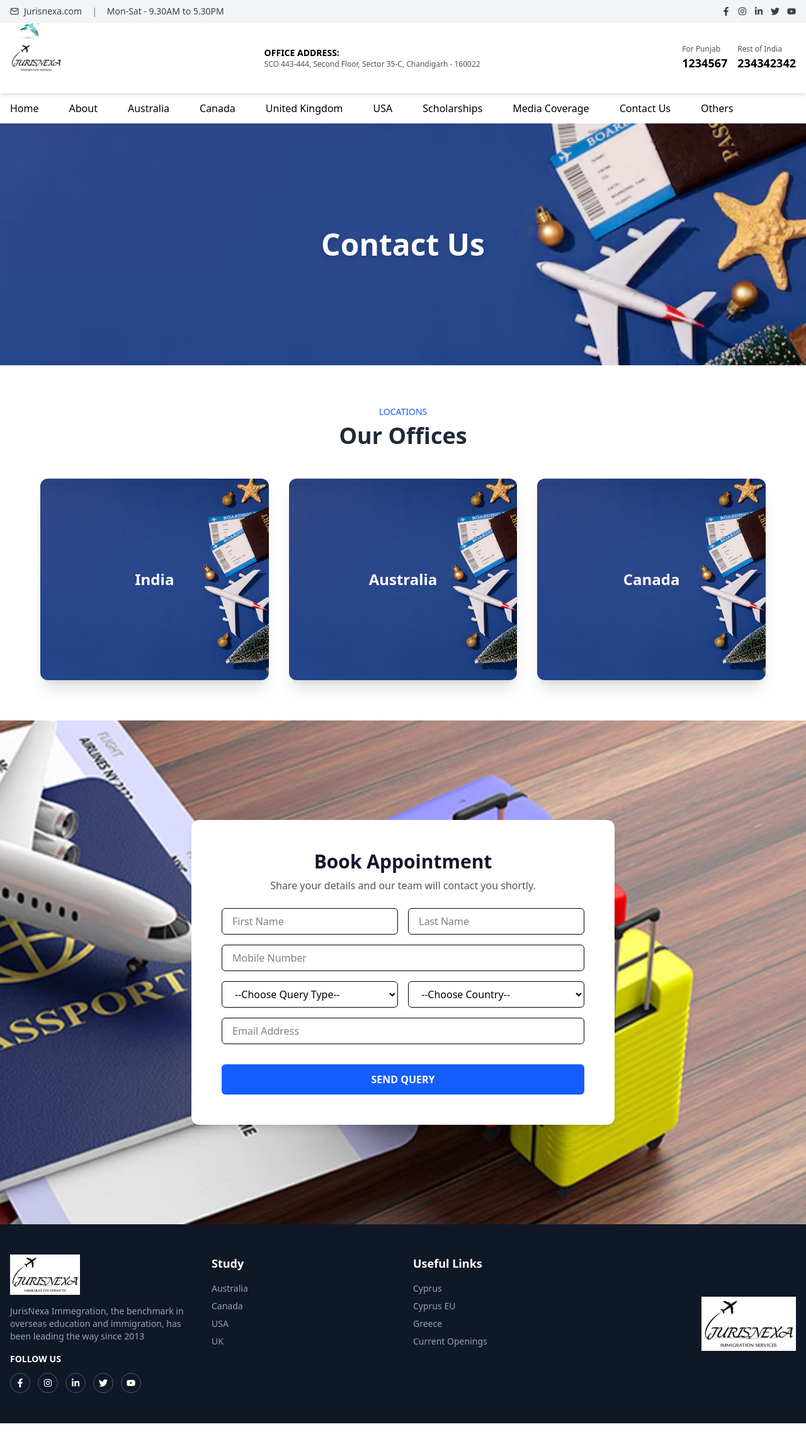
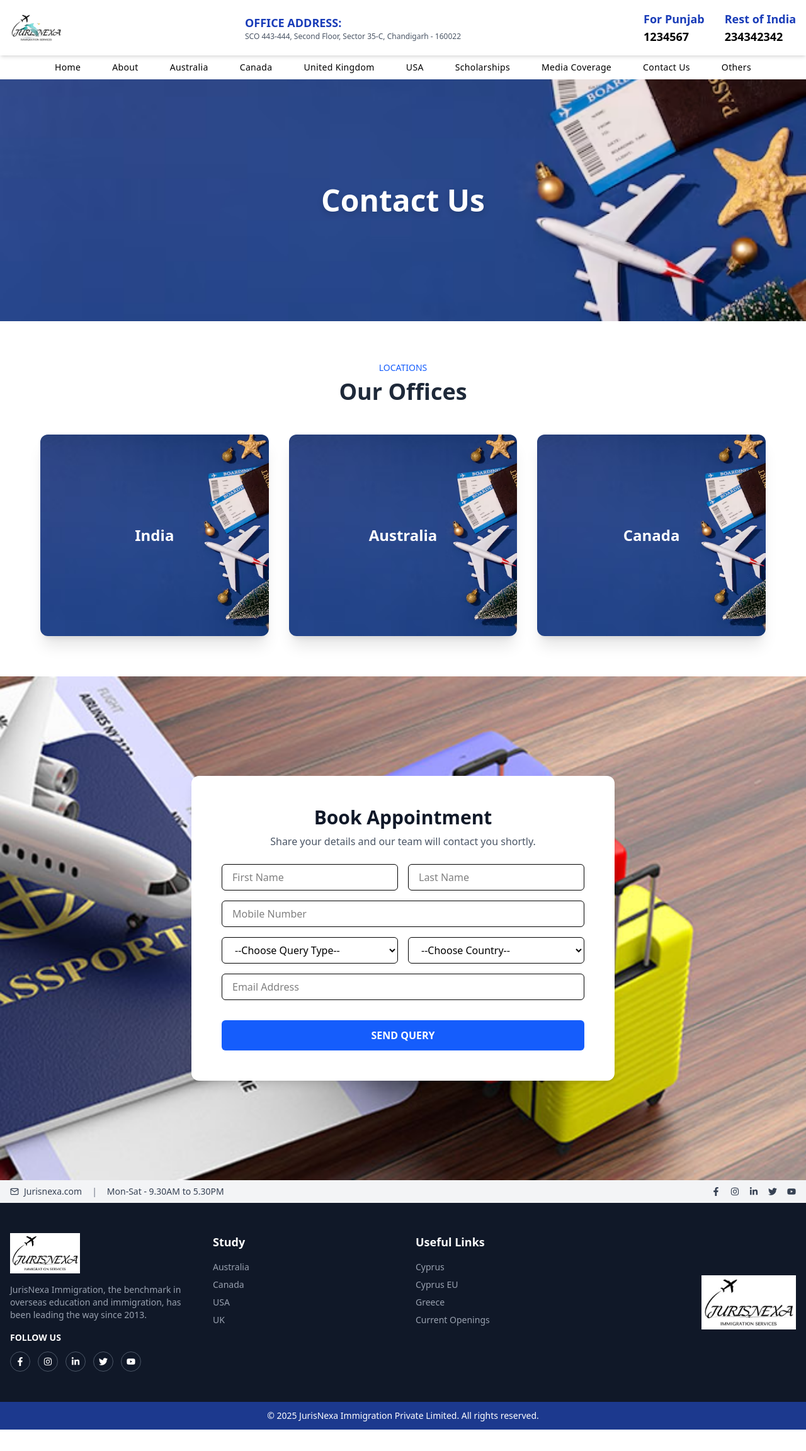
Before and after one commit to Shubham-juris/jurisnexaimmigrationservices, a React (Vite) app: page /contact in a window 1280 px wide. Shown: the whole page at 63% size. After the commit the page ends 2270 px from the top, so only its background shows below. Built offline with nearby package versions, Linux system fonts and the light colour scheme.

Commit message:
modification

```diff
--- a/src/Page/Other.jsx
+++ b/src/Page/Other.jsx
@@ -133,64 +133,65 @@
         <h1 className="text-4xl font-bold text-white">Other Countries</h1>
       </div>
 
-      {/* Countries Sections */}
+      {/* Countries Cards */}
+      <div className="grid grid-cols-1 md:grid-cols-2 lg:grid-cols-3 gap-8 px-4 md:px-20 py-12">
         {countries.map((country, index) => (
-        <div key={index} className="px-4 md:px-20 py-12 border-b border-gray-200">
-          <h2 className="text-3xl font-bold text-blue-800 text-center mb-6">
+          <div
+            key={index}
+            className="bg-white rounded-2xl shadow-lg overflow-hidden flex flex-col transition hover:shadow-xl"
+          >
+            {/* Image */}
+            <img
+              src={country.map}
+              alt={`${country.name} Map`}
+              className="w-full h-48 object-cover"
+            />
+
+            {/* Card Content */}
+            <div className="p-6 flex flex-col justify-between flex-1">
+              <h2 className="text-2xl font-bold text-blue-800 mb-2 text-center">
                 Study in {country.name}
               </h2>
 
-          <div className="bg-white rounded-xl shadow-md p-6 mb-8">
-            <h3 className="text-2xl font-semibold text-gray-700 mb-4">
+              <p className="text-gray-600 mb-4 text-sm text-center">
+                {country.description}
+              </p>
+
+              <div className="mb-4">
+                <h3 className="text-lg font-semibold text-gray-700 mb-2">
                   Why Choose {country.name}?
                 </h3>
-            <ul className="grid grid-cols-1 md:grid-cols-2 gap-4 text-gray-600">
-              {country.benefits.map((point, i) => (
-                <li
-                  key={i}
-                  className="bg-gray-50 p-4 rounded-lg shadow-sm hover:shadow-md transition"
-                >
-                  {point}
-                </li>
+                <ul className="list-disc list-inside text-sm text-gray-600 space-y-2">
+                  {country.benefits.slice(0, 4).map((point, i) => (
+                    <li key={i}>{point}</li>
                   ))}
+                  {country.benefits.length > 4 && (
+                    <li className="text-blue-600">...and more</li>
+                  )}
                 </ul>
               </div>
 
-          <div className="text-center mb-8">
-            <h3 className="text-xl font-semibold text-gray-700 mb-4">
+              <div className="mb-2">
+                <h3 className="text-md font-semibold text-gray-700 mb-2">
                   🎯 Upcoming Intakes
                 </h3>
-            <div className="flex flex-wrap justify-center gap-4">
+                <div className="flex flex-wrap gap-2">
                   {["February", "July", "November"].map((month) => (
                     <div
                       key={month}
-                  className="bg-blue-600 text-white px-5 py-2 rounded-full text-base font-medium shadow-md hover:bg-blue-700 transition"
+                      className="bg-blue-600 text-white px-3 py-1 rounded-full text-xs font-medium shadow"
                     >
                       {month}
                     </div>
                   ))}
                 </div>
               </div>
-
-          <div className="text-center">
-            <h3 className="text-xl font-semibold text-gray-700 mb-4">
-              📍 Explore {country.name}
-            </h3>
-            <div className="rounded-xl overflow-hidden shadow-lg inline-block">
-              <img
-                src={country.map}
-                alt={`${country.name} Map`}
-                className="w-full max-w-xl object-cover"
-              />
-            </div>
-            <p className="mt-4 text-gray-600 max-w-2xl mx-auto">
-              {country.description}
-            </p>
             </div>
           </div>
         ))}
       </div>
+    </div>
   );
 };
 
-export default Other;
+export default Other ;
--- a/src/components/Common/Footer.jsx
+++ b/src/components/Common/Footer.jsx
@@ -1,97 +1,159 @@
 import { Link } from 'react-router-dom';
-import { FaFacebookF, FaInstagram, FaLinkedinIn, FaTwitter, FaYoutube } from 'react-icons/fa';
-import Img from "../../assets/Logo/LOGO.jpg";
+import {
+  FaFacebookF,
+  FaInstagram,
+  FaLinkedinIn,
+  FaTwitter,
+  FaYoutube,
+} from 'react-icons/fa';
+import { FiMail } from 'react-icons/fi';
+import Img from '../../assets/Logo/LOGO.jpg';
+
 const Footer = () => {
   return (
-    <footer>
-      {/* Main Footer */}
-      <div className="bg-gray-900 py-12 text-white">
-        <div className="container mx-auto grid gap-8 px-4 md:grid-cols-4">
-          {/* Column 1: Logo and About */}
-          <div>
-            <Link to="/">
-              <img
-                src={Img}
-                alt="Logo"
-                className="mb-4 h-16"
-              />
-            </Link>
-            <p className="mb-4 text-sm text-gray-400">
-              JurisNexa Immegration, the benchmark in overseas education and immigration, has been leading the way since 2013
+    <footer className="text-sm text-gray-400">
+      {/* Top Contact Bar */}
+      <div className="bg-gray-100 w-full">
+  <div className="max-w-7xl mx-auto flex flex-col md:flex-row items-center justify-between px-4 py-2 space-y-2 md:space-y-0">
+    {/* Left side - Email and Timing */}
+    <address className="flex flex-col md:flex-row items-center space-y-1 md:space-y-0 md:space-x-4 not-italic text-center md:text-left">
+      <a
+        href="mailto:info@essglobal.com"
+        className="flex items-center text-gray-700 hover:text-blue-800 transition"
+      >
+        <FiMail className="mr-2" />
+        Jurisnexa.com
+      </a>
+      <span className="hidden md:inline-block text-gray-500">|</span>
+      <p className="text-gray-700">
+        Mon-Sat - 9.30AM to 5.30PM
       </p>
-            <h4 className="mb-3 text-sm font-bold uppercase">Follow Us</h4>
-            <div className="flex space-x-3">
+    </address>
+
+    {/* Right side - Social Icons */}
+    <div className="flex justify-center md:justify-end space-x-4">
       <a
-                href="https://www.facebook.com"
-                className="flex h-8 w-8 items-center justify-center rounded-full border border-gray-600 text-sm hover:bg-blue-600 hover:border-blue-600"
+        href="https://www.facebook.com/"
+        target="_blank"
+        rel="noopener noreferrer"
+        className="hover:text-blue-600 text-gray-700 transition"
+        aria-label="Facebook"
       >
         <FaFacebookF />
       </a>
       <a
-                href="https://www.instagram.com"
-                className="flex h-8 w-8 items-center justify-center rounded-full border border-gray-600 text-sm hover:bg-pink-600 hover:border-pink-600"
+        href="https://www.instagram.com/"
+        target="_blank"
+        rel="noopener noreferrer"
+        className="hover:text-pink-600 text-gray-700 transition"
+        aria-label="Instagram"
       >
         <FaInstagram />
       </a>
       <a
-                href="https://in.linkedin.com"
-                className="flex h-8 w-8 items-center justify-center rounded-full border border-gray-600 text-sm hover:bg-blue-700 hover:border-blue-700"
+        href="https://in.linkedin.com/"
+        target="_blank"
+        rel="noopener noreferrer"
+        className="hover:text-blue-700 text-gray-700 transition"
+        aria-label="LinkedIn"
       >
         <FaLinkedinIn />
       </a>
       <a
         href="https://twitter.com/"
-                className="flex h-8 w-8 items-center justify-center rounded-full border border-gray-600 text-sm hover:bg-blue-400 hover:border-blue-400"
+        target="_blank"
+        rel="noopener noreferrer"
+        className="hover:text-blue-400 text-gray-700 transition"
+        aria-label="Twitter"
       >
         <FaTwitter />
       </a>
       <a
         href="https://www.youtube.com/"
-                className="flex h-8 w-8 items-center justify-center rounded-full border border-gray-600 text-sm hover:bg-red-600 hover:border-red-600"
+        target="_blank"
+        rel="noopener noreferrer"
+        className="hover:text-red-600 text-gray-700 transition"
+        aria-label="YouTube"
       >
         <FaYoutube />
       </a>
     </div>
   </div>
+</div>
 
-          {/* Column 2: Study */}
+
+      {/* Main Footer */}
+      <div className="bg-gray-900 py-12 text-white">
+        <div className="container mx-auto grid gap-10 px-4 md:grid-cols-4">
+          {/* Logo & About */}
+          <div>
+            <Link to="/">
+              <img src={Img} alt="JurisNexa Logo" className="mb-4 h-16" />
+            </Link>
+            <p className="mb-4 text-sm text-gray-400">
+              JurisNexa Immigration, the benchmark in overseas education and immigration, has been leading the way since 2013.
+            </p>
+            <h4 className="mb-3 text-sm font-bold uppercase">Follow Us</h4>
+            <div className="flex space-x-3">
+              {[
+                { href: 'https://www.facebook.com', icon: <FaFacebookF />, bg: 'blue-600' },
+                { href: 'https://www.instagram.com', icon: <FaInstagram />, bg: 'pink-600' },
+                { href: 'https://in.linkedin.com', icon: <FaLinkedinIn />, bg: 'blue-700' },
+                { href: 'https://twitter.com/', icon: <FaTwitter />, bg: 'blue-400' },
+                { href: 'https://www.youtube.com/', icon: <FaYoutube />, bg: 'red-600' },
+              ].map((item, index) => (
+                <a
+                  key={index}
+                  href={item.href}
+                  target="_blank"
+                  rel="noopener noreferrer"
+                  className={`flex h-8 w-8 items-center justify-center rounded-full border border-gray-600 text-sm hover:bg-${item.bg} hover:border-${item.bg}`}
+                >
+                  {item.icon}
+                </a>
+              ))}
+            </div>
+          </div>
+
+          {/* Study Links */}
           <div>
             <h4 className="mb-4 text-lg font-semibold">Study</h4>
             <ul className="space-y-2 text-sm text-gray-400">
-    <li className="hover:text-ess-blue-300">Australia</li>
-    <li className="hover:text-ess-blue-300">Canada</li>
-    <li className="hover:text-ess-blue-300">USA</li>
-    <li className="hover:text-ess-blue-300">UK</li>
+              {['Australia', 'Canada', 'USA', 'UK'].map((country, idx) => (
+                <li key={idx} className="hover:text-blue-300 cursor-pointer">
+                  {country}
+                </li>
+              ))}
             </ul>
           </div>
 
-{/* Column 3: Useful Links */}
+          {/* Useful Links */}
           <div>
             <h4 className="mb-4 text-lg font-semibold">Useful Links</h4>
             <ul className="space-y-2 text-sm text-gray-400">
-    <li className="hover:text-ess-blue-300">Cyprus</li>
-    <li className="hover:text-ess-blue-300">Cyprus EU</li>
-    <li className="hover:text-ess-blue-300">Greece</li>
-    <li className="hover:text-ess-blue-300">Current Openings</li>
+              {['Cyprus', 'Cyprus EU', 'Greece', 'Current Openings'].map((link, idx) => (
+                <li key={idx} className="hover:text-blue-300 cursor-pointer">
+                  {link}
+                </li>
+              ))}
             </ul>
           </div>
 
-
-          {/* Column 4: Venture by OPTAS */}
+          {/* Partner/Venture Logo */}
           <div className="flex items-center justify-center md:justify-end">
             <img
               src={Img}
-              alt="logo"
+              alt="OPTAS Partner Logo"
               className="max-w-[150px]"
             />
           </div>
         </div>
       </div>
 
-      {/* Copyright Bar */}
-      <div className="bg-ess-blue-900 py-3 text-center text-sm text-white">
+      {/* Bottom Bar */}
+      <div className="bg-blue-900 py-3 text-center text-white">
         <div className="container mx-auto px-4">
-          © 2025 JurisNexa Immegration Private Limited. All rights reserved.
+          © 2025 JurisNexa Immigration Private Limited. All rights reserved.
         </div>
       </div>
     </footer>
--- a/src/components/Common/Navbar.jsx
+++ b/src/components/Common/Navbar.jsx
@@ -1,78 +1,51 @@
 import { useState } from 'react';
 import { Link } from 'react-router-dom';
-import { FaFacebookF, FaInstagram, FaLinkedinIn, FaTwitter, FaYoutube, FaBars, FaTimes } from 'react-icons/fa';
+import {
+  FaFacebookF,
+  FaInstagram,
+  FaLinkedinIn,
+  FaTwitter,
+  FaYoutube,
+  FaBars,
+  FaTimes,
+} from 'react-icons/fa';
 import { FiMail } from 'react-icons/fi';
-import LogoImg from "../../assets/Logo/LOGO.jpg";
+import LogoImg from '../../assets/Logo/LOGO.jpg';
 
 const Navbar = () => {
   const [isMenuOpen, setIsMenuOpen] = useState(false);
 
   return (
     <>
-      {/* Top Bar */}
-      <div className="bg-gray-100 py-2 text-sm">
-        <div className="container mx-auto flex flex-wrap items-center justify-between px-4">
-          <div className="flex items-center">
-            <a href="mailto:info@essglobal.com" className="flex items-center text-gray-700">
-              <FiMail className="mr-2" />
-              Jurisnexa.com
-            </a>
-            <span className="mx-4 hidden text-gray-500 md:block">|</span>
-            <p className="hidden text-gray-700 md:block">Mon-Sat - 9.30AM to 5.30PM</p>
-          </div>
-          <div className="flex space-x-3">
-            <a href="https://www.facebook.com/" className="text-gray-700 hover:text-blue-600">
-              <FaFacebookF />
-            </a>
-            <a href="https://www.instagram.com/" className="text-gray-700 hover:text-pink-600">
-              <FaInstagram />
-            </a>
-            <a href="https://in.linkedin.com/" className="text-gray-700 hover:text-blue-700">
-              <FaLinkedinIn />
-            </a>
-            <a href="https://twitter.com/" className="text-gray-700 hover:text-blue-400">
-              <FaTwitter />
-            </a>
-            <a href="https://www.youtube.com/" className="text-gray-700 hover:text-red-600">
-              <FaYoutube />
-            </a>
-          </div>
-        </div>
-      </div>
-
       {/* Main Navbar */}
-      <div className="bg-white py-4 shadow-md">
-      <div className="container mx-auto flex items-center justify-between px-4 py-4">
+      <div className="bg-white shadow-md">
+        <div className="container mx-auto flex items-center justify-between px-4 py-4">
           {/* Logo */}
           <Link to="/" className="flex items-center">
-            <img src={LogoImg} alt="Logo" className= "h-12" />
+            <img src={LogoImg} alt="Logo" className="h-12" />
           </Link>
 
-          {/* Corporate Office */}
+          {/* Office Info */}
           <div className="hidden md:block">
-            <div className="flex items-center">
-              <div>
-                <p className="text-sm font-bold text-ess-blue-900">OFFICE ADDRESS:</p>
-                <p className="text-xs text-gray-600">SCO 443-444, Second Floor, Sector 35-C, Chandigarh - 160022</p>
-              </div>
+            <div>
+              <p className="text-lg font-bold text-blue-800">OFFICE ADDRESS:</p>
+              <p className="text-xs text-gray-600">SCO 443-444, Second Floor, Sector 35-C, Chandigarh - 160022</p>
             </div>
           </div>
 
-          {/* Phone Numbers */}
-          <div className="hidden md:block">
-            <div className="flex space-x-4">
-              <div>
-                <p className="text-xs text-gray-600">For Punjab</p>
-                <p className="text-lg font-bold text-ess-blue-900">1234567</p>
-              </div>
-              <div>
-                <p className="text-xs text-gray-600">Rest of India</p>
-                <p className="text-lg font-bold text-ess-blue-900">234342342</p>
-              </div>
+          {/* Contact Numbers */}
+          <div className="hidden md:flex space-x-8">
+            <div>
+              <p className="text-lg font-bold text-blue-800">For Punjab</p>
+              <p className="text-lg font-bold text-ess-blue-900">1234567</p>
+            </div>
+            <div>
+              <p className="text-lg font-bold text-blue-800">Rest of India</p>
+              <p className="text-lg font-bold text-ess-blue-900">234342342</p>
             </div>
           </div>
 
-          {/* Mobile Menu Button */}
+          {/* Mobile Menu Icon */}
           <div className="md:hidden">
             <button
               onClick={() => setIsMenuOpen(!isMenuOpen)}
@@ -84,61 +57,75 @@
         </div>
       </div>
 
-      {/* Desktop Menu Items */}
-      <div className="hidden md:flex space-x-4 bg-ess-blue-900 text-black">
-        <Link to="/" className="block px-4 py-3 hover:bg-ess-blue-800">Home</Link>
-        <Link to="/about" className="block px-4 py-3 hover:bg-ess-blue-800">About</Link>
-        <Link to="/australia" className="block px-4 py-3 hover:bg-ess-blue-800">Australia</Link>
-        <Link to="/canada" className="block px-4 py-3 hover:bg-ess-blue-800">Canada</Link>
-        <Link to="/united-kingdom" className="block px-4 py-3 hover:bg-ess-blue-800">United Kingdom</Link>
-        <Link to="/usa" className="block px-4 py-3 hover:bg-ess-blue-800">USA</Link>
-        <Link to="/scholarships" className="block px-4 py-3 hover:bg-ess-blue-800">Scholarships</Link>
-        <Link to="/media" className="block px-4 py-3 hover:bg-ess-blue-800">Media Coverage</Link>
-        <Link to="/contact" className="block px-4 py-3 hover:bg-ess-blue-800">Contact Us</Link>
-        <Link to="/other" className="block px-4 py-3 hover:bg-ess-blue-800">Others</Link>
-      </div>
+      {/* Desktop Nav Links */}
+<div className="hidden md:flex justify-center space-x-4 text-black text-sm font-medium tracking-wide">
+  {[
+    { to: '/', label: 'Home' },
+    { to: '/about', label: 'About' },
+    { to: '/australia', label: 'Australia' },
+    { to: '/canada', label: 'Canada' },
+    { to: '/united-kingdom', label: 'United Kingdom' },
+    { to: '/usa', label: 'USA' },
+    { to: '/scholarships', label: 'Scholarships' },
+    { to: '/media', label: 'Media Coverage' },
+    { to: '/contact', label: 'Contact Us' },
+    { to: '/other', label: 'Others' },
+  ].map((item) => (
+    <Link
+      key={item.to}
+      to={item.to}
+      className="px-4 py-2 border border-transparent rounded-md hover:border-blue-600 hover:text-white hover:bg-gradient-to-r from-blue-500 to-blue-700 transition-all duration-300"
+    >
+      {item.label}
+    </Link>
+  ))}
+</div>
 
       {/* Mobile Menu */}
       {isMenuOpen && (
-        <div className="md:hidden">
-          <ul className="flex flex-col border-t border-ess-blue-800">
+        <div className="md:hidden bg-white shadow-md z-50">
+          <ul className="flex flex-col divide-y divide-ess-blue-800">
+            {[
+              { to: '/', label: 'Home' },
+              { to: '/about', label: 'About' },
+              { to: '/australia', label: 'Australia' },
+              { to: '/canada', label: 'Canada' },
+              { to: '/united-kingdom', label: 'United Kingdom' },
+              { to: '/usa', label: 'USA' },
+              { to: '/scholarships', label: 'Scholarships' },
+              { to: '/media', label: 'Media Coverage' },
+              { to: '/contact', label: 'Contact Us' },
+            ].map((item) => (
+              <li key={item.to}>
+                <Link
+                  to={item.to}
+                  className="block px-4 py-3 text-gray-700 hover:bg-ess-blue-800 hover:text-white transition"
+                >
+                  {item.label}
+                </Link>
+              </li>
+            ))}
+            {/* Others Dropdown */}
             <li>
-              <Link to="/" className="block border-b border-ess-blue-800 px-4 py-3 hover:bg-ess-blue-800">Home</Link>
-            </li>
-            <li>
-              <Link to="/about" className="block border-b border-ess-blue-800 px-4 py-3 hover:bg-ess-blue-800">About</Link>
-            </li>
-            <li>
-              <Link to="/australia" className="block border-b border-ess-blue-800 px-4 py-3 hover:bg-ess-blue-800">Australia</Link>
-            </li>
-            <li>
-              <Link to="/canada" className="block border-b border-ess-blue-800 px-4 py-3 hover:bg-ess-blue-800">Canada</Link>
-            </li>
-            <li>
-              <Link to="/united-kingdom" className="block border-b border-ess-blue-800 px-4 py-3 hover:bg-ess-blue-800">United Kingdom</Link>
-            </li>
-            <li>
-              <Link to="/usa" className="block border-b border-ess-blue-800 px-4 py-3 hover:bg-ess-blue-800">USA</Link>
-            </li>
-            <li className="group relative">
-              <Link to="#" className="block border-b border-ess-blue-800 px-4 py-3 hover:bg-ess-blue-800">Others</Link>
-              <ul className="flex flex-col border-t border-ess-blue-800">
+              <div className="block px-4 py-3 text-gray-700 bg-gray-50 font-semibold">Others</div>
+              <ul className="ml-4">
                 <li>
-                  <Link to="/france" className="block border-b border-ess-blue-800 px-4 py-3 hover:bg-ess-blue-800">France</Link>
+                  <Link
+                    to="/france"
+                    className="block px-4 py-2 text-gray-600 hover:text-ess-blue-900 transition"
+                  >
+                    France
+                  </Link>
                 </li>
                 <li>
-                  <Link to="/germany" className="block border-b border-ess-blue-800 px-4 py-3 hover:bg-ess-blue-800">Germany</Link>
+                  <Link
+                    to="/germany"
+                    className="block px-4 py-2 text-gray-600 hover:text-ess-blue-900 transition"
+                  >
+                    Germany
+                  </Link>
                 </li>
               </ul>
-            </li>
-            <li>
-              <Link to="/scholarships" className="block border-b border-ess-blue-800 px-4 py-3 hover:bg-ess-blue-800">Scholarships</Link>
-            </li>
-            <li>
-              <Link to="/media" className="block border-b border-ess-blue-800 px-4 py-3 hover:bg-ess-blue-800">Media Coverage</Link>
-            </li>
-            <li>
-              <Link to="/contact" className="block px-4 py-3 hover:bg-ess-blue-800">Contact Us</Link>
             </li>
           </ul>
         </div>
```
Lines whose indentation alone changed are shown as unchanged.
